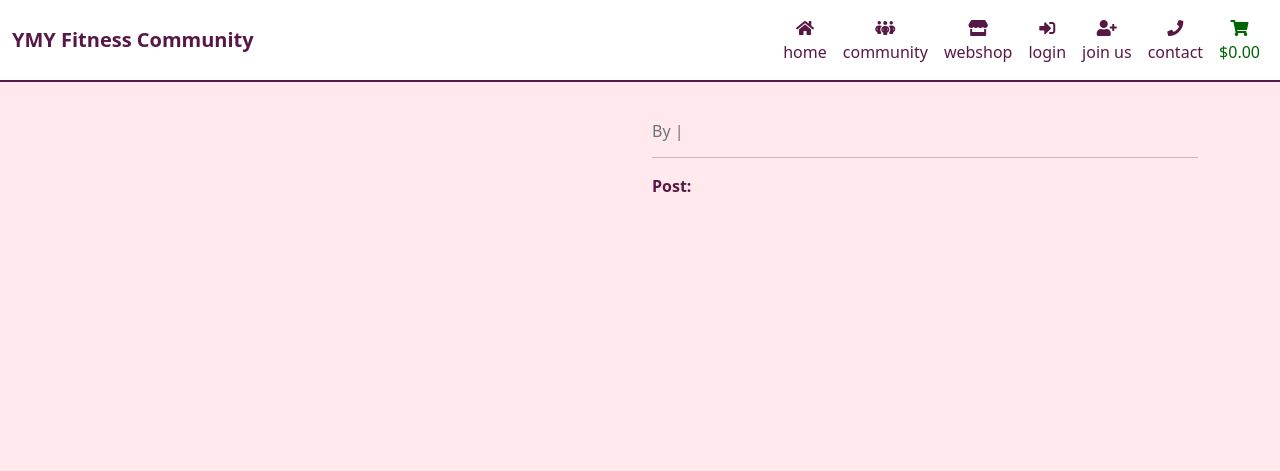
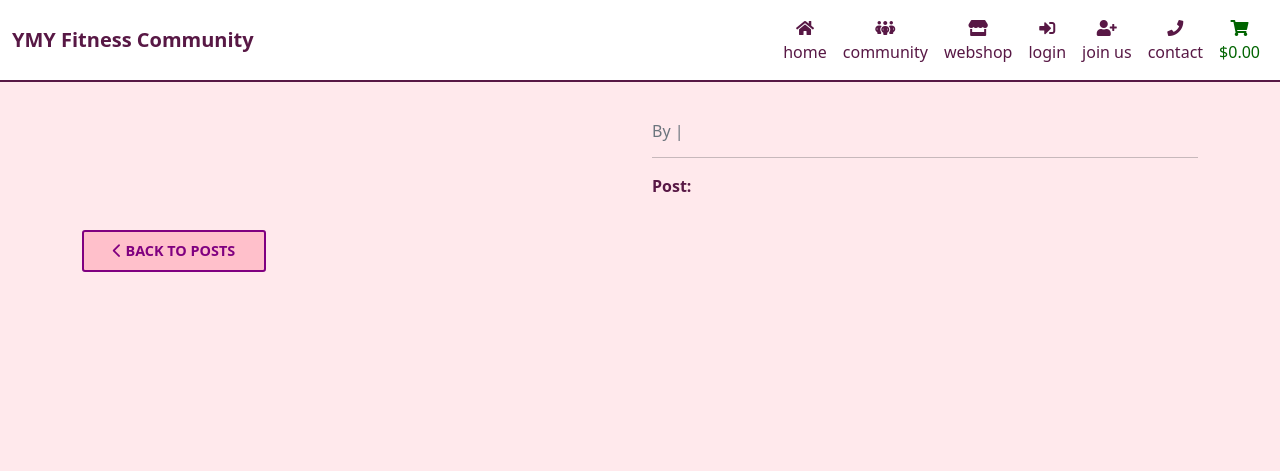
Before and after one commit to gustafsson96/you-made-you-fitness, a Django app: template community/templates/community/other_post_detail_page.html in a window 1280 px wide. Shown: the top 471 px of the page. Run offline with Django 3.2, Linux system fonts and the light colour scheme; the template is opened without the code that fills it, so the values that code supplies are empty; parts of the project's set-up code (start-up, migrations or seed data) failed here and were passed over; some libraries are stand-ins or nearby versions.

Commit message:
Add buttons to post detail pages

```diff
--- a/community/templates/community/other_post_detail_page.html
+++ b/community/templates/community/other_post_detail_page.html
@@ -10,7 +10,6 @@
 <div class="container">
     <div class="row">
         <div class="col-md-6 mt-4">
-            <!-- The featured image URL goes in the src attribute -->
             {% if "placeholder" in other_post.image.url %}
             <img class="img-fluid"
                 src="https://res.cloudinary.com/dlbny6lhn/image/upload/v1701465538/no_image_other_goasol.jpg">
@@ -26,5 +25,11 @@
             <p>{{ other_post.content }}</p>
         </div>
     </div>
+        <div class="row">
+            <div class="col mb-3 mt-lg-3">
+                <a href="{% url 'other_posts' %}" class="btn community-btn-sm"><i class="fa-solid fa-chevron-left"></i>
+                    Back to Posts</a>
+            </div>
+        </div>
 </div>
 {% endblock %}
--- a/community/templates/community/recipe_post_detail_page.html
+++ b/community/templates/community/recipe_post_detail_page.html
@@ -35,6 +35,11 @@
                 <p>{{ recipe.instructions }}</p>
             </div>
         </div>
+        <div class="row">
+            <div class="col mb-3">
+                <a href="{% url 'recipes' %}" class="btn community-btn-sm"><i class="fa-solid fa-chevron-left"></i> Back to Posts</a>
+            </div>
+        </div>
     </div>
 
 
--- a/community/templates/community/workout_post_detail_page.html
+++ b/community/templates/community/workout_post_detail_page.html
@@ -35,5 +35,11 @@
             <p>{{ workout.instructions }}</p>
         </div>
     </div>
+        <div class="row">
+            <div class="col mb-3">
+                <a href="{% url 'workouts' %}" class="btn community-btn-sm"><i class="fa-solid fa-chevron-left"></i> Back to
+                    Posts</a>
+            </div>
+        </div>
 </div>
 {% endblock %}
```
